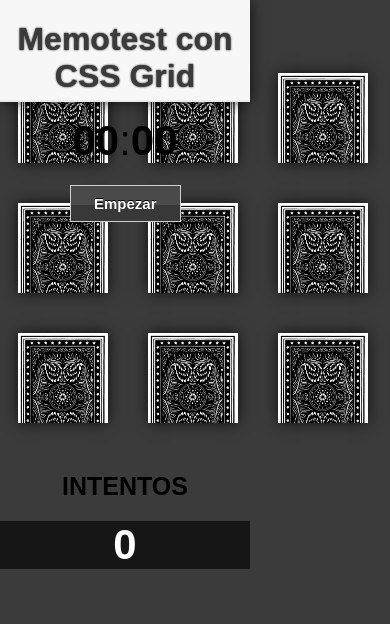
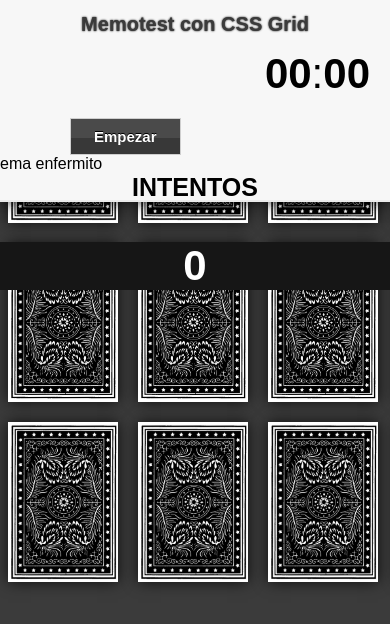
Before and after one commit to stdelprato/memoTest-bootstrap, a website: page index.html in a window 390 px wide. Shown: the top 624 px of the page. Drawn offline with Linux system fonts and the light colour scheme.

Commit message:
arreglo de bgus

```diff
--- a/index.html
+++ b/index.html
@@ -35,6 +35,7 @@
             <div class="timer"><strong class="minutos">00</strong>:<strong class="segundos">00</strong></div>
             <button id="boton-empezar">Empezar</button>
             <button id="boton-reiniciar" class="oculto">Reiniciar</button>
+            <div class="enfermo">ema enfermito</div>
             <div class="intentos">INTENTOS</div>
             <div class="intentos-num-div"><strong class="intentos-numero">0</strong></div>
         </div>
--- a/script/main.js
+++ b/script/main.js
@@ -136,7 +136,7 @@ function chequearCartasClickeadas(){
 
         setTimeout(function(){
             taparCarta(cartasClickeadas[0]);
-            taparCarta(cartasClickeadas[1])
+            taparCarta(cartasClickeadas[1]);
             cartasClickeadas = [];
             desbloquearInput();
         }, 700);
@@ -146,8 +146,10 @@ function chequearCartasClickeadas(){
     } else if (cartasClickeadas.length == 2 && cartasClickeadas[0].name == cartasClickeadas[1].name){
         intentos++;
         $intentos.textContent = intentos;
-        cartasClickeadas = [];
-        desbloquearInput();
+        setTimeout(function(){
+            cartasClickeadas = [];
+            desbloquearInput();
+        }, 100);
         chequearPartidaGanada();
     }
 }
--- a/styles/mobile.css
+++ b/styles/mobile.css
@@ -4,9 +4,13 @@
     }
 
     .carta{
-        margin: 10px 10px;
-        max-width: calc(var(--mobile-height-carta));
-        height: var(--mobile-height-carta);
+    }
+
+    .container-full {
+        grid-template-columns: 100%;
+    }
+
+    .container-cartas{
     }
 
     .container-menu {
@@ -15,8 +19,25 @@
         top: 0;
         left: 0;
         right: 0;
-        height: 100px;
+        height: 200px;
+        width: auto;
         border-bottom: 2px solid rgb(235, 235, 235);
         box-shadow: 0px 0px 14px 0px rgba(0,0,0,0.75);
     }
+
+    .timer {
+        position: relative;
+        text-align: right;
+        margin-right: 20px;
+    }
+
+    .titulo {
+        font-size: 20px;
+    }
+
+    .intentos {
+        position: relative;
+        margin-top: 0px;
+        margin-bottom: 40px;
+    }
 }
```
